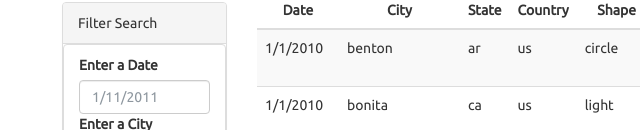
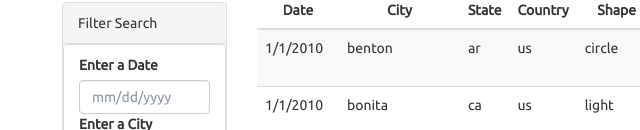
Before and after one commit to giangcth/UCI_HomeWork_GiangCao, a plain HTML site: page javascript-challenge/UFO-level-1/StarterCode/index.html in a window 1280 px wide. Shown: the part 670-800 px from the top of the page, 8-648 px from the left. Drawn offline with nearby package versions, Linux system fonts and the light colour scheme.

Commit message:
Update index.html

```diff
--- a/javascript-challenge/UFO-level-1/StarterCode/index.html
+++ b/javascript-challenge/UFO-level-1/StarterCode/index.html
@@ -39,7 +39,7 @@
                       <ul class="list-group" id="filters">
                         <li class="filter list-group-item">
                           <label for="date">Enter a Date</label>
-                          <input class="form-control" id="datetime" type="text" placeholder="1/11/2011">
+                          <input class="form-control" id="datetime" type="text" placeholder="mm/dd/yyyy">
                           <label for="city">Enter a City</label>
                           <input class="form-control" id="cityname" type="text" placeholder="lakeland">
                           <label for="state">Enter a State</label>
```
